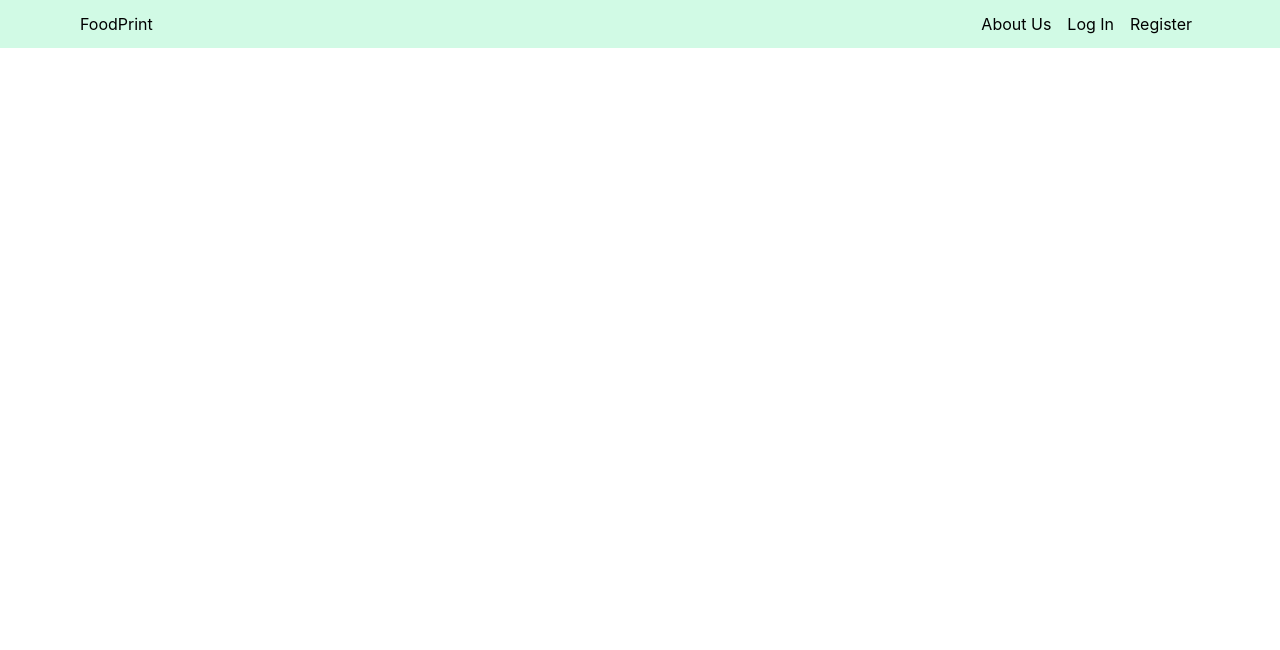
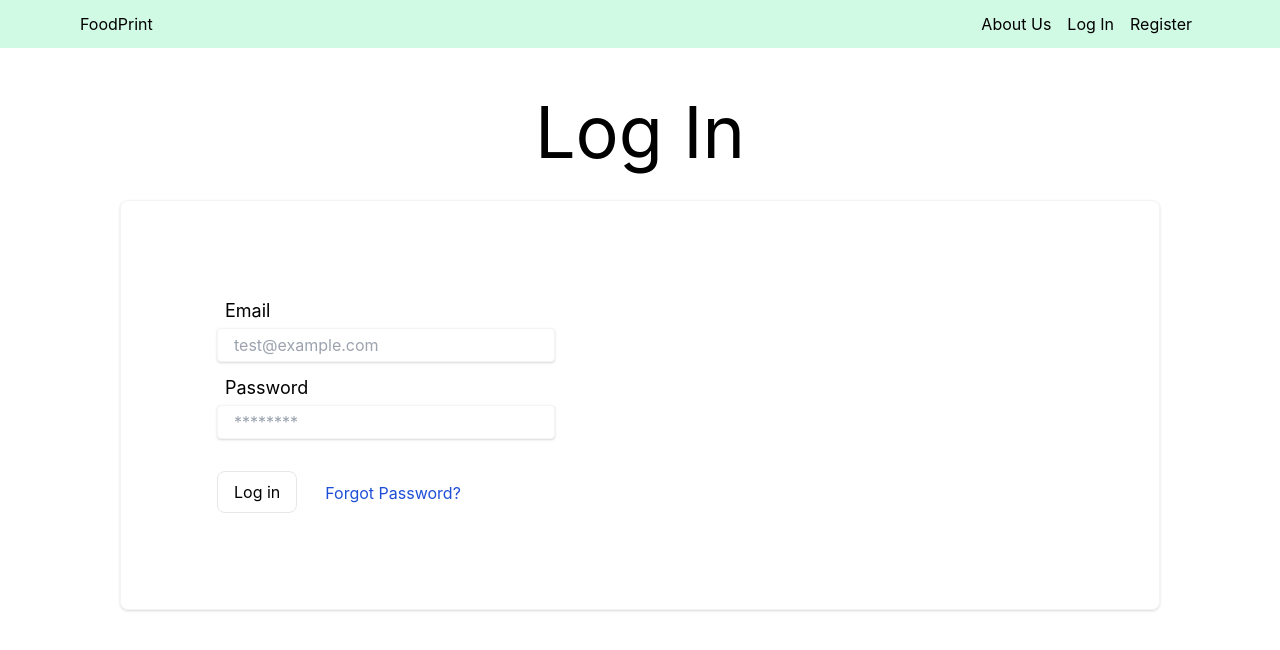
Before and after one commit to cs203g2t10/foodprint-frontend, a React (Create React App) app: page /login in a window 1280 px wide. Shown: the top 650 px of the page. Built offline with nearby package versions, Linux system fonts and the light colour scheme.

Commit message:
log in auth state

```diff
--- a/src/App.js
+++ b/src/App.js
@@ -1,21 +1,18 @@
 import Header from './components/Header'
-import {Route} from 'react-router-dom';
-import Home from './pages/Home';
-import About from './pages/About';
-import Login from './pages/Login';
-import Register from './pages/Register';
-import Restaurants from './pages/Restaurants';
+import { useState } from "react";
+import { AppContext } from "./lib/contextLib";
+import Routes from './Routes';
+
 
 function App() {
+  const [isAuthenticated, userHasAuthenticated] = useState(false);
+
   return (
     <div className="App">
-      <Header />
-      <Route exact path = "/home" component={Home}/>
-      <Route exact path = "/about" component={About}/>
-      <Route exact path = "/login" component={Login}/>
-      <Route exact path = "/register" component={Register}/>
-      <Route exact path = "/restaurants" component={Restaurants}/>
-
+      <AppContext.Provider value={{ isAuthenticated, userHasAuthenticated }}>
+        <Header />
+        <Routes />
+      </AppContext.Provider>
     </div>
   );
 }
--- /dev/null
+++ b/src/Routes.js
@@ -0,0 +1,33 @@
+import React from "react";
+import { Route, Switch } from "react-router-dom";
+import NotFound from "./components/errors/NotFound";
+import About from "./pages/About";
+import Home from "./pages/Home";
+import Login from "./pages/Login";
+import Register from "./pages/Register";
+import Restaurants from "./pages/Restaurants";
+
+export default function Routes() {
+    return (
+        <Switch>
+            <Route exact path="/">
+                <Home />
+            </Route>
+            <Route exact path="/about">
+                <About />
+            </Route>
+            <Route exact path="/login">
+                <Login />
+            </Route>
+            <Route exact path="/register">
+                <Register />
+            </Route>
+            <Route exact path="/restaurants">
+                <Restaurants />
+            </Route>
+            <Route>
+                <NotFound />
+            </Route>
+        </Switch>
+    );
+}
--- a/src/components/Header.js
+++ b/src/components/Header.js
@@ -1,17 +1,34 @@
 import React from 'react'
-import { Link } from 'react-router-dom'
+import { Link, withRouter } from 'react-router-dom'
+import { useAppContext } from '../lib/contextLib';
+
 
 const Header = () => {
+    const { isAuthenticated, userHasAuthenticated } = useAppContext();
+
+    const handleLogout = () => {
+        userHasAuthenticated(false)
+        window.sessionStorage.removeItem("token")
+    }
+
     return (
         <header>
             <nav>
                 <div className="flex gap-2 bg-green-100 ">
                     <div className="grid grid-cols-2 mx-20 my-3 w-full h-full">
-                        <div className=""><Link to='/home'>FoodPrint</Link></div>
+                        <div className=""><Link to='/'>FoodPrint</Link></div>
                         <div className="justify-self-end ">
                             <Link to='/about' className="mx-2">About Us</Link>
-                            <Link to='/login' className="mx-2">Log In</Link>
-                            <Link to='/register' className="mx-2">Register</Link>
+                            {isAuthenticated ? (
+                                <Link onClick={handleLogout} to="/login" className="mx-2">Logout</Link>
+                            ) : (
+                                <>
+                                    <Link to='/login' className="mx-2">Log In</Link>
+                                    <Link to='/register' className="mx-2">Register</Link>
+                                </>
+                            )
+                            }
+
                         </div>
                     </div>
                 </div>
@@ -20,4 +37,4 @@ const Header = () => {
     )
 }
 
-export default Header
+export default withRouter(Header)
--- /dev/null
+++ b/src/components/errors/NotFound.js
@@ -0,0 +1,12 @@
+import React from 'react'
+
+const NotFound = () => {
+    return (
+        <div>
+            <h1 className="text-8xl text-center text-red-700 pt-24">Sorry, page not found!</h1>
+            <h1 className="text-2xl text-center text-red-700 pt-10">Please try again</h1>
+        </div>
+    )
+}
+
+export default NotFound
--- a/src/index.js
+++ b/src/index.js
@@ -3,14 +3,14 @@ import ReactDOM from 'react-dom';
 import './index.css';
 import App from './App';
 import reportWebVitals from './reportWebVitals';
-import { BrowserRouter } from 'react-router-dom';
+import { BrowserRouter as Router} from 'react-router-dom';
 // import 'bootstrap/dist/css/bootstrap.min.css';
 
 ReactDOM.render(
   <React.StrictMode>
-    <BrowserRouter>
+    <Router>
       <App />
-    </BrowserRouter>
+    </Router>
   </React.StrictMode>,
   document.getElementById('root')
 );
--- /dev/null
+++ b/src/lib/contextLib.js
@@ -0,0 +1,7 @@
+import { useContext, createContext } from "react";
+
+export const AppContext = createContext(null);
+
+export function useAppContext() {
+  return useContext(AppContext);
+}
--- a/src/pages/About.js
+++ b/src/pages/About.js
@@ -3,10 +3,19 @@ import React from 'react'
 const About = () => {
     return (
         <div>
-            <h1 className="text-center text-7xl py-5">About Us</h1>
-            <div className="grid border-2 mx-10">
-                <div>Hallo, welcome to the About us page</div>
+            <h1 className="text-center text-7xl py-12">About Us</h1>
+            <div className="flex justify-center">
+                <div className="mx-24 ">
+                    <p>Hallo, welcome to the About us page, these are our names</p>
+                    <li>Daryl</li>
+                    <li>Yvonne</li>
+                    <li>Wen Liang</li>
+                    <li>Michelle</li>
+                    <li>Yixuan</li>
+                    <li>Cherie</li>
+                </div>
             </div>
+
         </div>
     )
 }
--- a/src/pages/Home.js
+++ b/src/pages/Home.js
@@ -1,12 +1,35 @@
 import React from 'react'
+import { Link } from 'react-router-dom'
+import { useAppContext } from '../lib/contextLib'
+
 
 const Home = () => {
+    const { isAuthenticated } = useAppContext()
+
     return (
         <div>
-            <h1 className="text-center text-7xl py-5">FoodPrint</h1>
-            <div className="grid border-2 mx-10">
-                <div>Hallo, welcome to the food print :)</div>
-            </div>
+            <h1 className="text-center text-7xl py-12">FoodPrint</h1>
+
+            {isAuthenticated ? (
+                <>
+                    <h1 className="text-center text-1xl">Hello, Bobby!</h1>
+                    <div className="flex justify-center">
+                        <Link to="/restaurants" className="mt-4 py-3 border border-gray-200 w-1/5 text-center hover:shadow rounded-xl">Start browsing now!</Link>
+                    </div>
+
+                </>
+            ) : (
+                <>
+                    <h1 className="text-center text-1xl">Log in to your account or Register to get started!</h1>
+                    <div className="flex justify-center gap-x-3">
+                        <Link to="/login" className="mt-4 py-3 border border-gray-200 w-1/6 text-center hover:shadow rounded-xl">Log In </Link>
+                        <Link to="/register" className="mt-4 py-3 border border-gray-200 w-1/6 text-center hover:shadow rounded-xl">Register</Link>
+                    </div>
+                </>
+            )}
+
+
+
         </div>
     )
 }
--- a/src/pages/Login.js
+++ b/src/pages/Login.js
@@ -1,11 +1,69 @@
 import React from 'react'
+import { useState } from 'react'
+import { Link, withRouter } from 'react-router-dom'
+import { Redirect } from "react-router-dom";
+import LogInService from '../services/LogInService'
+import { useAppContext } from '../lib/contextLib';
+
+
 
 const Login = () => {
+    const { userHasAuthenticated } = useAppContext();
+
+    const [email, setEmail] = useState("")
+    const [password, setPassword] = useState("")
+
+    const validateForm = () => {
+        return email > 0 && password > 0;
+    }
+
+    const userLogin = () => {
+        LogInService.userLogIn(email, password).then((response) => {
+            if (response.data.status === "SUCCESS") {
+                console.log(response.data.token)
+                window.sessionStorage.setItem("token", response.data.token)
+                userHasAuthenticated(true);
+                <Link to="/" onClick="true"></Link>
+                return <Redirect to='/home'/>
+            }
+        })
+    }
+
+
+
     return (
-        <div>
+        <div className=" w-full h-full">
+            <h1 className="text-center text-7xl py-12 pb-8">Log In</h1>
+            <div className="h-full bg-white mx-14 pb-10">
+                <div className="flex grid grid-cols mx-16 gap-y-2 border border-gray-100 shadow p-24 rounded-lg">
+                    <div className="">
+                        <h1 className="ml-2">Email</h1>
+                        <input className="focus:outline-none px-4 py-1 my-1 rounded shadow border border-gray-100 md:w-2/5"
+                            placeholder="test@example.com"
+                            type="email"
+                            value={email}
+                            onChange={e => setEmail(e.target.value)} />
+                    </div>
 
+                    <div className="">
+                        <h1 className="ml-2">Password</h1>
+                        <input className="focus:outline-none px-4 py-1 my-1 rounded shadow border border-gray-100 md:w-2/5"
+                            placeholder="********"
+                            type="password"
+                            value={password}
+                            onChange={e => setPassword(e.target.value)} />
+                    </div>
+
+
+                    <div className="pt-5 flex gap-x-3">
+                        <button className="rounded-lg px-4 py-2 border hover:shadow" disabled={!validateForm}
+                            onClick={userLogin}>Log in</button>
+                        <Link to="/login" className="mx-2 py-2 px-2 self-end text-blue-700 text-right">Forgot Password?</Link>
+                    </div>
+                </div>
+            </div>
         </div>
     )
 }
 
-export default Login
+export default withRouter(Login)
--- a/src/pages/Register.js
+++ b/src/pages/Register.js
@@ -3,7 +3,7 @@ import React from 'react'
 const Register = () => {
     return (
         <div>
-
+            <h1 className="text-center text-7xl py-12 pb-10">Register</h1>
         </div>
     )
 }
--- a/src/services/LogInService.js
+++ b/src/services/LogInService.js
@@ -9,6 +9,13 @@ class LogInService {
             "password": "SuperSecurePassw0rd"
           })
     }
+
+    userLogIn(email, password) {
+        return axios.post( LOGIN_REST_API_URL+"/login",{
+            "email": email,
+            "password": password
+          })
+    }
 }
 
 export default new LogInService();
```
